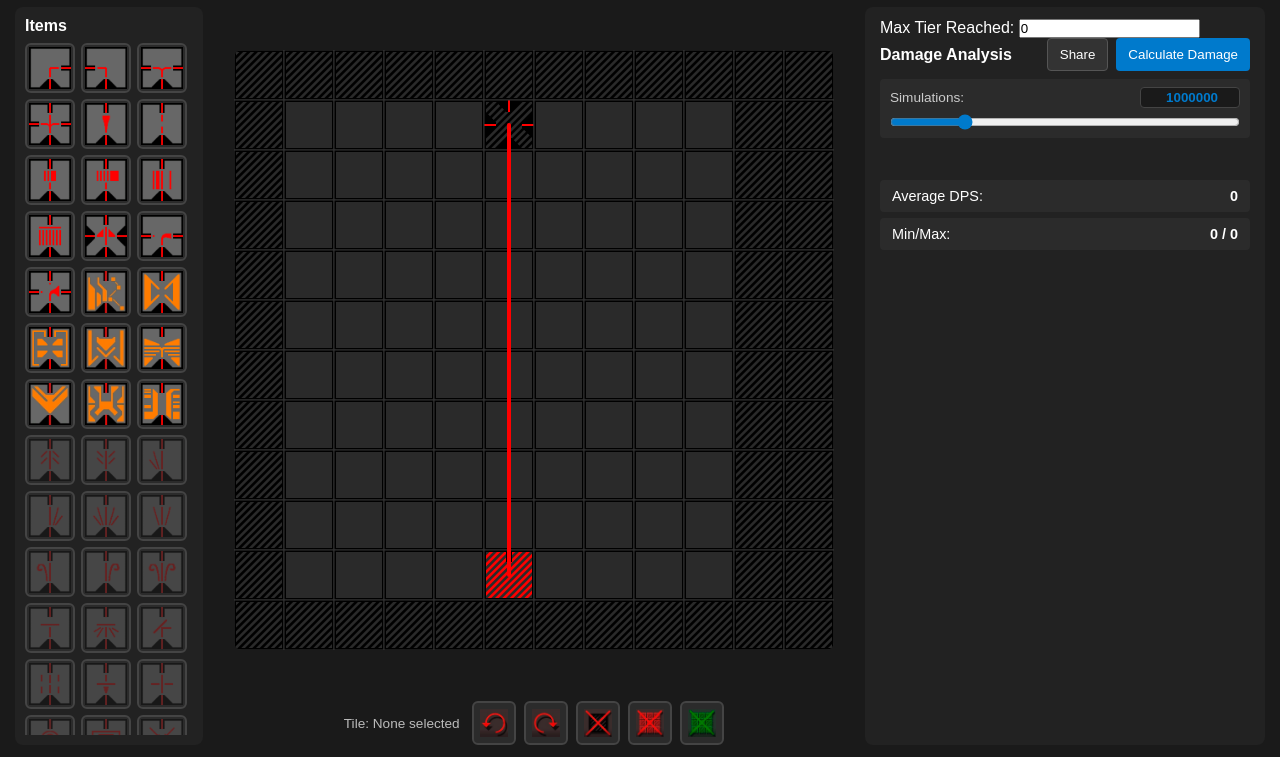
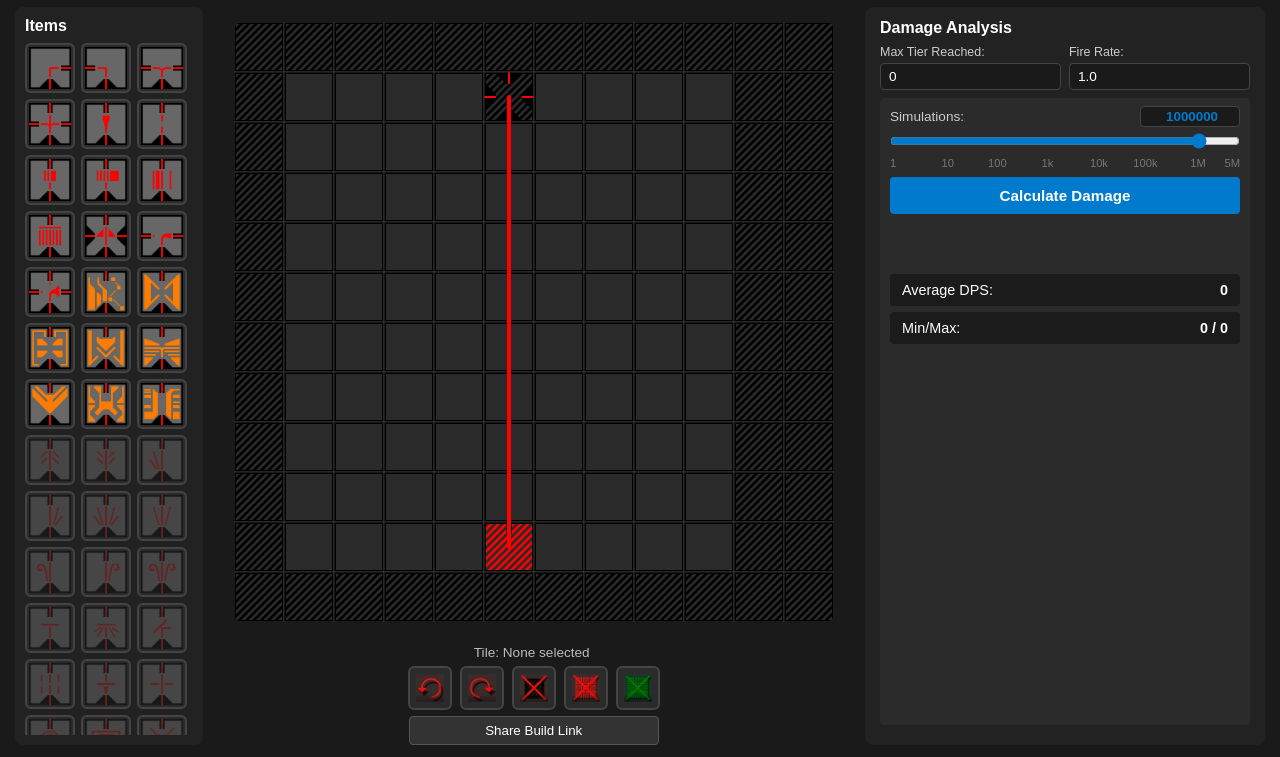
Before and after one commit to saprolord/MGBSimulator, a plain HTML site: page index.html in a window 1280 px wide. Shown: the part 43-800 px from the top of the page. Drawn offline with nearby package versions, Linux system fonts and the light colour scheme.

Commit message:
UI improvement

```diff
--- a/app.js
+++ b/app.js
@@ -134,18 +134,26 @@ Object.entries(BLOCK_IMAGES).forEach(([key, src]) => {
   loadedImages[key] = img;
 });
 
-// --- TRIALS CONTROLS SYNCHRONIZATION ---
-function syncTrials(val) {
-  let num = parseInt(val, 10);
-  if (isNaN(num)) num = 1000000;
-  num = Math.max(1, Math.min(5000000, num));
 
-  trialsSlider.value = num;
+
+// --- TRIALS CONTROLS SYNCHRONIZATION (Logarithmic) ---
+const MIN_SIMS = 1;
+const MAX_SIMS = 5000000;
+
+trialsSlider.addEventListener('input', (e) => {
+  // Linear slider value (0 to 1) -> exponential scale
+  const val = e.target.value / 1000;
+  const sims = Math.round(MIN_SIMS * Math.pow(MAX_SIMS / MIN_SIMS, val));
+  trialsInput.value = sims;
+});
+
+trialsInput.addEventListener('change', (e) => {
+  let num = parseInt(e.target.value, 10) || 1000000;
+  num = Math.max(MIN_SIMS, Math.min(MAX_SIMS, num));
   trialsInput.value = num;
-}
-
-trialsSlider.addEventListener('input', (e) => syncTrials(e.target.value));
-trialsInput.addEventListener('change', (e) => syncTrials(e.target.value));
+  // Reverse: logarithmic value -> linear slider position (0 to 1000)
+  trialsSlider.value = Math.round((Math.log(num / MIN_SIMS) / Math.log(MAX_SIMS / MIN_SIMS)) * 1000);
+});
 
 // --- PALETTE UI ---
 // Add or import PASSTHROUGH_BLOCKS in app.js or reference it from engine.js
@@ -627,19 +635,46 @@ const BLOCK_CATALOG = [
   '33% x2 Damage',   // 05
   'Triple Splitter', // 06
   'Random Double',   // 07
-  'Random Triple',    // 08
+  'Random Triple',   // 08
   'Tenfold Damage',  // 09
-  'Gamble Damage',      // 0A
-  '+100 Damage' ,        // 0B
+  'Gamble Damage',   // 0A
+  '+100 Damage' ,    // 0B
   'Duplicate Projectile', // 0C
-  'Charger',          // 0D
-  'Unused Damage',      // 0E
-  'Ejector Damage',      // 0F
-  'Accumulator',    // 10
+  'Charger',         // 0D
+  'Unused Damage',   // 0E
+  'Ejector Damage',  // 0F
+  'Accumulator',     // 10
   '4X Damage' ,      // 11
-  'Max Tier Damage',      // 12
-  'Turn Damage',      // 13
-  'Damage Cross',      // 14
+  'Max Tier Damage', // 12
+  'Turn Damage',     // 13
+  'Damage Cross',    // 14
+  'More Speed',     // 15
+  'Less Speed',     // 16
+  'Eject Left',     // 17
+  'Eject Right',    // 18
+  'Eject Randomly', // 19
+  'Eject Narrow',   // 1A
+  'Curve Left',     // 1B
+  'Curve Right',    // 1C
+  'Curve Random',   // 1D
+  'Bounce back',    // 1E
+  'Bounce randomly', // 1F
+  'Ricochet',       // 20
+  'Double Lifetime',  // 21
+  'Persistent Damage', // 22
+  'Pierce',           // 23
+  'AOE Radius',       // 24
+  'AOE Square',     // 25
+  'Projectile Magnet',  // 26
+  'Projectile Align',   // 27
+  'Line Magnet',      // 28
+  'Forward Magnet',   // 29
+  'Sideways',         // 2A
+  'Money Cross',      // 2B
+  'Endlife Damage',   // 2C
+  'Slow Damage',    // 2D
+  'Zigzag Projectile',    // 2E
+  'Double Less Projectile'  // 2F
   // Additional blocks (up to 64) can be appended here
 ];
 
--- a/index.html
+++ b/index.html
@@ -25,51 +25,72 @@
         <canvas id="ship-canvas" width="600" height="600"></canvas>
       </div>
       <div class="action-bar">
+        <div class="action-row info-row">
           <span id="selected-info">Tile: Empty</span>
+        </div>
+        <div class="action-row btn-row">
           <button id="btn-rotate-ccw" class="action-btn" title="Rotate CCW (↺)">
             <img src="Images/Rotate_ccw.jpg" alt="Rotate CCW">
           </button>
-
           <button id="btn-rotate-cw" class="action-btn" title="Rotate CW (↻)">
             <img src="Images/Rotate_cw.jpg" alt="Rotate CW">
           </button>
-
           <button id="btn-delete" class="action-btn" title="Delete Block [Del]">
             <img src="Images/Delete.jpg" alt="Delete">
           </button>
-
           <button id="btn-clear-path" class="action-btn" title="Clear Non-Directional Blocks">
             <img src="Images/Clear.jpg" alt="Clear Path Blocks">
           </button>
-
           <button id="btn-clear" class="action-btn" title="Clear Entire Grid">
             <img src="Images/Clear.jpg" alt="Clear All" style="filter: hue-rotate(140deg);">
           </button>
-
+        </div>
+        <div class="action-row share-row">
+          <button id="btn-share" class="secondary share-btn" title="Copy shareable build link to clipboard">Share Build Link</button>
+        </div>
       </div>
     </section>
 
     <!-- RIGHT: STATS & CALCULATION -->
     <section class="results-panel">
-      <div >
+      <div class="calc-header">
+        <h3>Damage Analysis</h3>
+      </div>
+
+      <!-- INPUT CONFIG ROW 1 -->
+      <div class="config-grid-row">
+        <div class="input-field-group">
           <label for="maxTierInput">Max Tier Reached:</label>
           <input type="number" id="maxTierInput" min="0" step="1" value="0" placeholder="e.g. 700"/>
         </div>
-      <div class="calc-header">
-        <h3>Damage Analysis</h3>
-        <div class="calc-actions">
-          <button id="btn-share" class="secondary" title="Copy shareable build link to clipboard">Share</button>
-          <button id="btn-calc" class="primary">Calculate Damage</button>
+        <div class="input-field-group">
+          <label for="fireRateInput">Fire Rate:</label>
+          <input type="number" id="fireRateInput" min="0.1" step="0.1" value="1.0" placeholder="e.g. 1.0"/>
         </div>
       </div>
 
-      <!-- TRIALS CONFIGURATION -->
+      <!-- TRIALS LOGARITHMIC CONFIG ROW 2 -->
       <div class="trials-config">
         <div class="trials-label-row">
           <label for="trials-input">Simulations:</label>
           <input type="number" id="trials-input" min="1" max="5000000" step="1" value="1000000">
         </div>
-        <input type="range" id="trials-slider" min="1" max="5000000" step="1" value="1000000">
+        <input type="range" id="trials-slider" min="0" max="1000" step="1" value="900">
+
+        <!-- LOGARITHMIC AXIS LABELS -->
+        <div class="trials-ticks">
+          <span style="left: 0%;">1</span>
+          <span style="left: 16.5%;">10</span>
+          <span style="left: 30.7%;">100</span>
+          <span style="left: 45%;">1k</span>
+          <span style="left: 59.7%;">10k</span>
+          <span style="left: 73%;">100k</span>
+          <span style="left: 88%;">1M</span>
+          <span style="left: 100%;">5M</span>
+        </div>
+
+      <div class="calc-actions-row">
+        <button id="btn-calc" class="primary full-width-btn">Calculate Damage</button>
       </div>
 
       <!-- PROGRESS BAR -->
@@ -82,7 +103,7 @@
         <div class="card"><span>Average DPS: </span><strong id="kpi-ev">0 </strong></div>
         <div class="card"><span>Min/Max: </span><strong id="kpi-range">0 / 0 </strong></div>
       </div>
-      <div class="chart-container">
+      <div class="chart-container" >
         <canvas id="chart-canvas"></canvas>
       </div>
     </section>
--- a/style.css
+++ b/style.css
@@ -111,11 +111,25 @@ canvas#ship-canvas {
 .action-bar {
   margin-top: 8px;
   display: flex;
-  gap: 8px;
+  flex-direction: column;
+  gap: 6px;
   align-items: center;
   justify-content: center;
-  flex-wrap: wrap;
+  width: 100%;
   flex-shrink: 0;
+}
+
+.action-row {
+  display: flex;
+  align-items: center;
+  justify-content: center;
+  gap: 8px;
+  width: 100%;
+}
+
+.share-btn {
+  width: 250px;
+  padding: 6px 12px;
 }
 
 #selected-info {
@@ -171,10 +185,11 @@ canvas#ship-canvas {
   background-color: #00c3ff81;
 }
 
-.palette-btn.active {
-  border: 2px solid #4caf50;
-  box-shadow: 0 0 6px rgba(76, 175, 80, 0.6);
-  background-color: #1e3a1e;
+.palette-btn.active,
+.palette-btn.unimplemented.active {
+  border: 2px solid #4caf50 !important;
+  box-shadow: 0 0 6px rgba(76, 175, 80, 0.6) !important;
+  background-color: #1e3a1e !important;
 }
 
 .results-panel {
@@ -207,6 +222,7 @@ canvas#ship-canvas {
   display: flex;
   flex-direction: column;
   gap: 6px;
+  height: 100%;
 }
 
 .trials-label-row {
@@ -232,6 +248,31 @@ canvas#ship-canvas {
   width: 100%;
   accent-color: #007acc;
   cursor: pointer;
+}
+
+.trials-ticks {
+  position: relative;
+  width: 100%;
+  height: 14px;
+  margin-top: 2px;
+  user-select: none;
+}
+
+.trials-ticks span {
+  position: absolute;
+  transform: translateX(-50%);
+  font-size: 0.7rem;
+  color: #777;
+  white-space: nowrap;
+}
+
+/* Align endpoints so they don't overflow the container */
+.trials-ticks span:first-child {
+  transform: translateX(0%);
+}
+
+.trials-ticks span:last-child {
+  transform: translateX(-100%);
 }
 
 /* --- PROGRESS BAR UI --- */
@@ -274,7 +315,7 @@ canvas#ship-canvas {
 }
 
 .card {
-  background: #2b2b2b;
+  background: #1b1b1b;
   padding: 8px 12px;
   border-radius: 4px;
   display: flex;
@@ -284,7 +325,7 @@ canvas#ship-canvas {
 
 .chart-container {
   flex-grow: 1;
-  min-height: 0;
+  min-height: 300px;
   position: relative;
   width: 100%;
 }
@@ -322,6 +363,46 @@ canvas#chart-canvas {
   height: 100%;
   object-fit: contain;
   pointer-events: none;
+}
+
+/* Input rows for Results Panel */
+.config-grid-row {
+  display: grid;
+  grid-template-columns: 1fr 1fr;
+  gap: 8px;
+  margin-bottom: 8px;
+}
+
+.input-field-group {
+  display: flex;
+  flex-direction: column;
+  gap: 4px;
+}
+
+.input-field-group label {
+  font-size: 0.78rem;
+  color: #ccc;
+}
+
+.input-field-group input[type="number"] {
+  background: #1a1a1a;
+  border: 1px solid #444;
+  color: #fff;
+  padding: 5px 8px;
+  border-radius: 4px;
+  width: 100%;
+  font-size: 0.85rem;
+}
+
+.calc-actions-row {
+  margin-bottom: 8px;
+}
+
+.full-width-btn {
+  width: 100%;
+  padding: 10px;
+  font-size: 0.95rem;
+  font-weight: bold;
 }
 
 @media screen and (max-width: 850px) {
```
Lines whose indentation alone changed are shown as unchanged.
